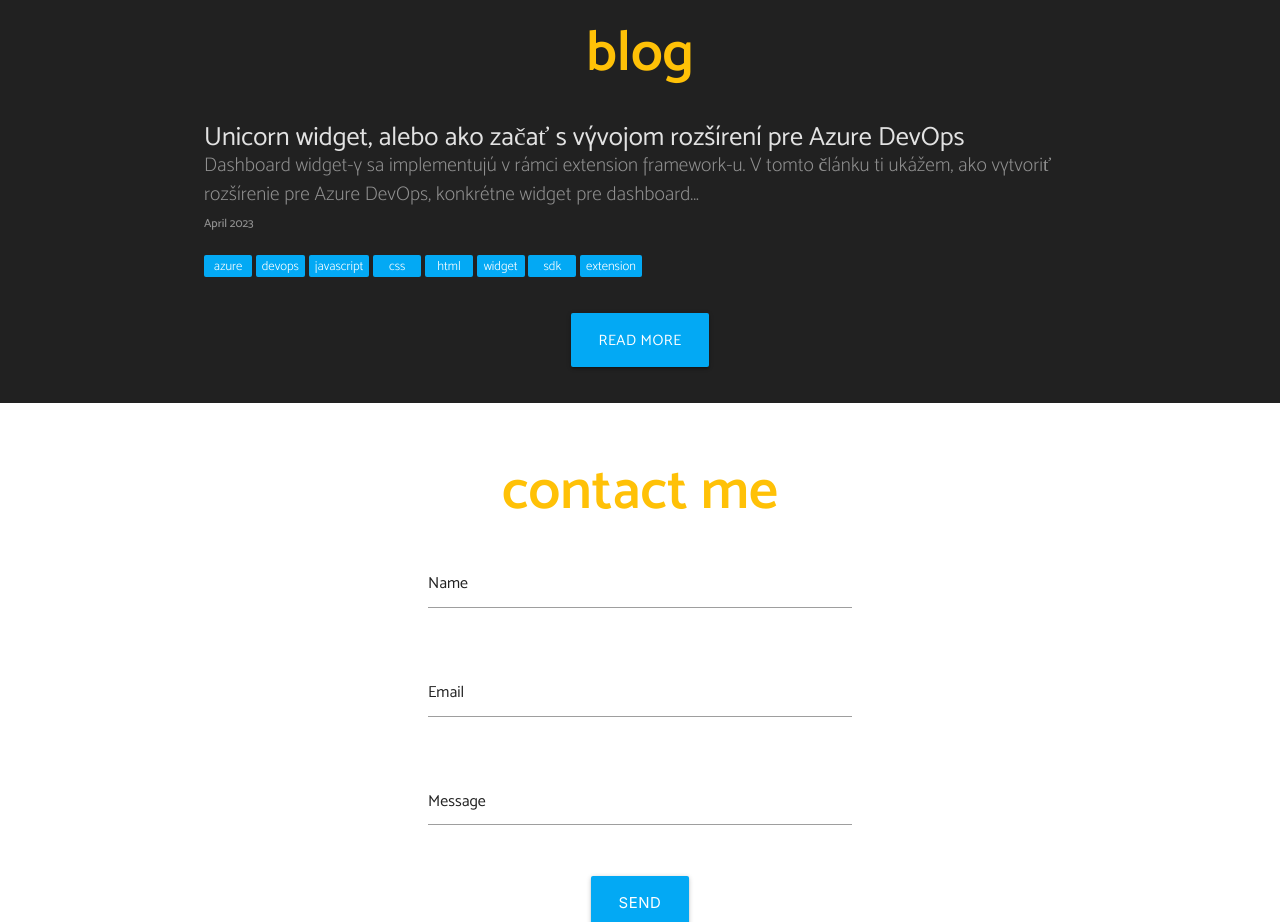
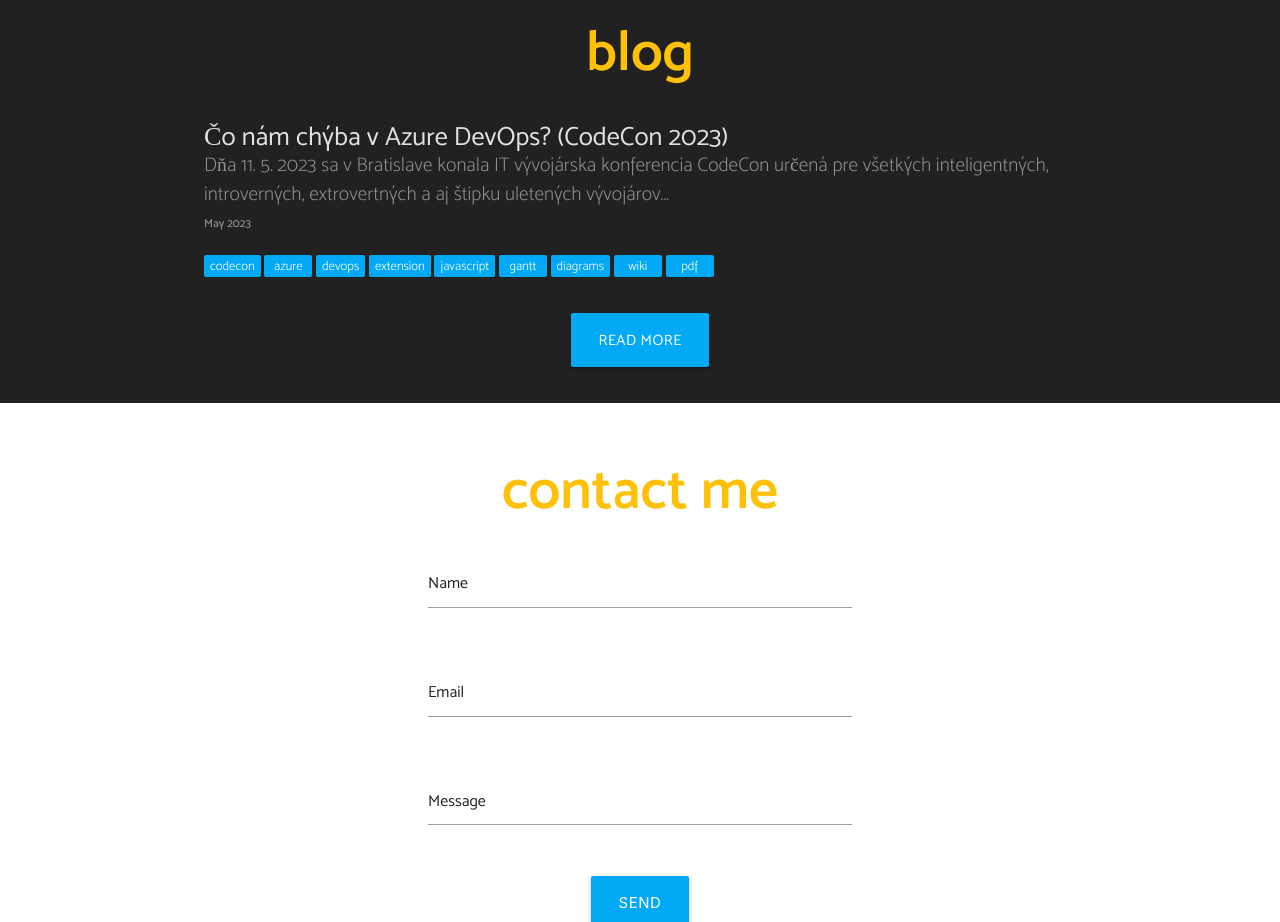
Before and after one commit to xxxmatko/xxxmatko.github.io, a website: page index.html in a window 1280 px wide. Shown: the part 4280-5202 px from the top of the page. Drawn offline with nearby package versions, Linux system fonts and the light colour scheme.

Commit message:
Update index.html

```diff
--- a/index.html
+++ b/index.html
@@ -665,28 +665,29 @@
                 <div class="col s12">
                     <div class="job-block job-block--inverse">
                         <h5>
-                            Unicorn widget, alebo ako začať s vývojom rozšírení pre Azure DevOps
+                            Čo nám chýba v Azure DevOps? (CodeCon 2023)
                             <small>
-                                Dashboard widget-y sa implementujú v rámci extension framework-u.
-                                V tomto článku ti ukážem, ako vytvoriť rozšírenie pre Azure DevOps, konkrétne widget pre dashboard...
-                                <strong>April 2023</strong>
+                                Dňa 11. 5. 2023 sa v Bratislave konala IT vývojárska konferencia CodeCon určená pre všetkých inteligentných,
+                                introverných, extrovertných a aj štipku uletených vývojárov...
+                                <strong>May 2023</strong>
                             </small>
                         </h5>
                         <p>
+                            <span class="new badge">codecon</span>
                             <span class="new badge">azure</span>
                             <span class="new badge">devops</span>
+                            <span class="new badge">extension</span>
                             <span class="new badge">javascript</span>
-                            <span class="new badge">css</span>
-                            <span class="new badge">html</span>
-                            <span class="new badge">widget</span>
-                            <span class="new badge">sdk</span>
-                            <span class="new badge">extension</span>
+                            <span class="new badge">gantt</span>
+                            <span class="new badge">diagrams</span>
+                            <span class="new badge">wiki</span>
+                            <span class="new badge">pdf</span>
                         </p>
                     </div>
                 </div>
             </div>
             <div class="row center">
-                <a href="https://xxxmatko.github.io/blog/#azure-devops-unicornwidget" class="btn-large light-blue" target="_blank">
+                <a href="https://xxxmatko.github.io/blog/#codecon-2023" class="btn-large light-blue" target="_blank">
                     Read more
                 </a>
             </div>
```
